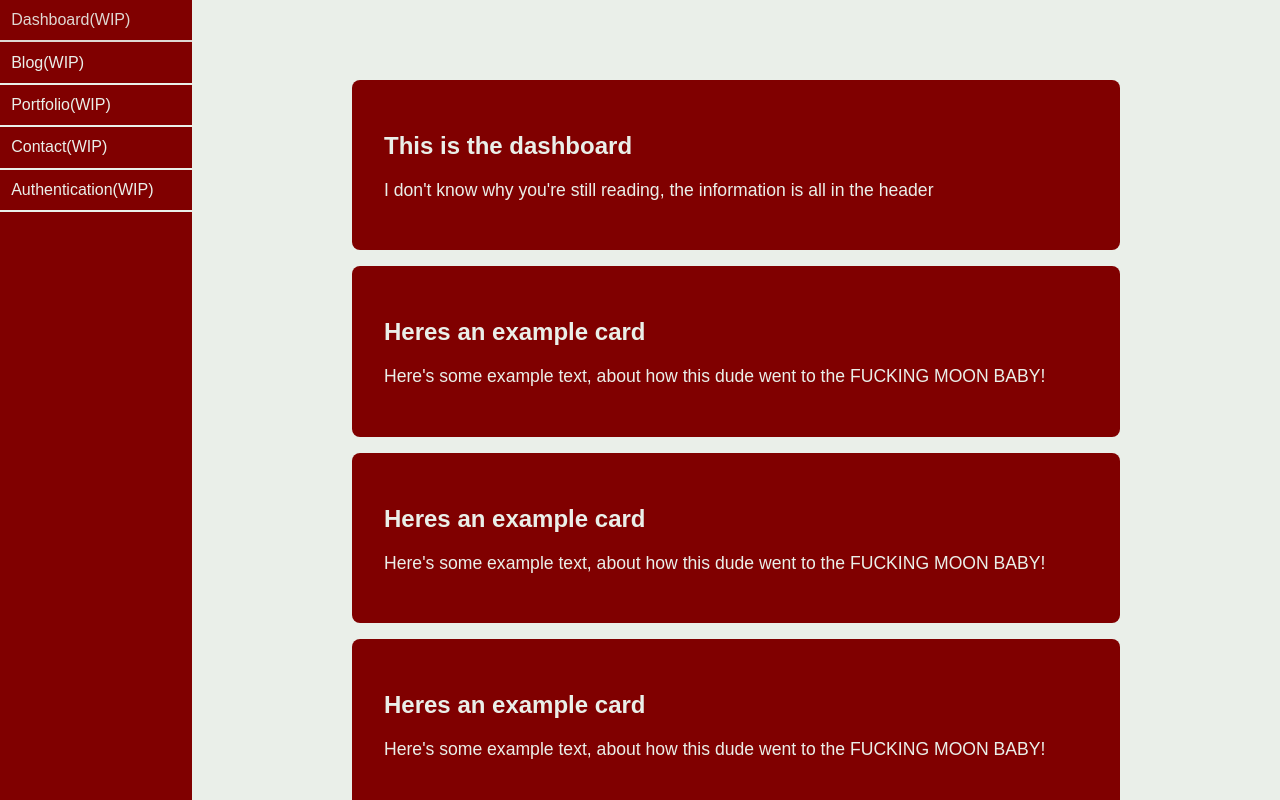
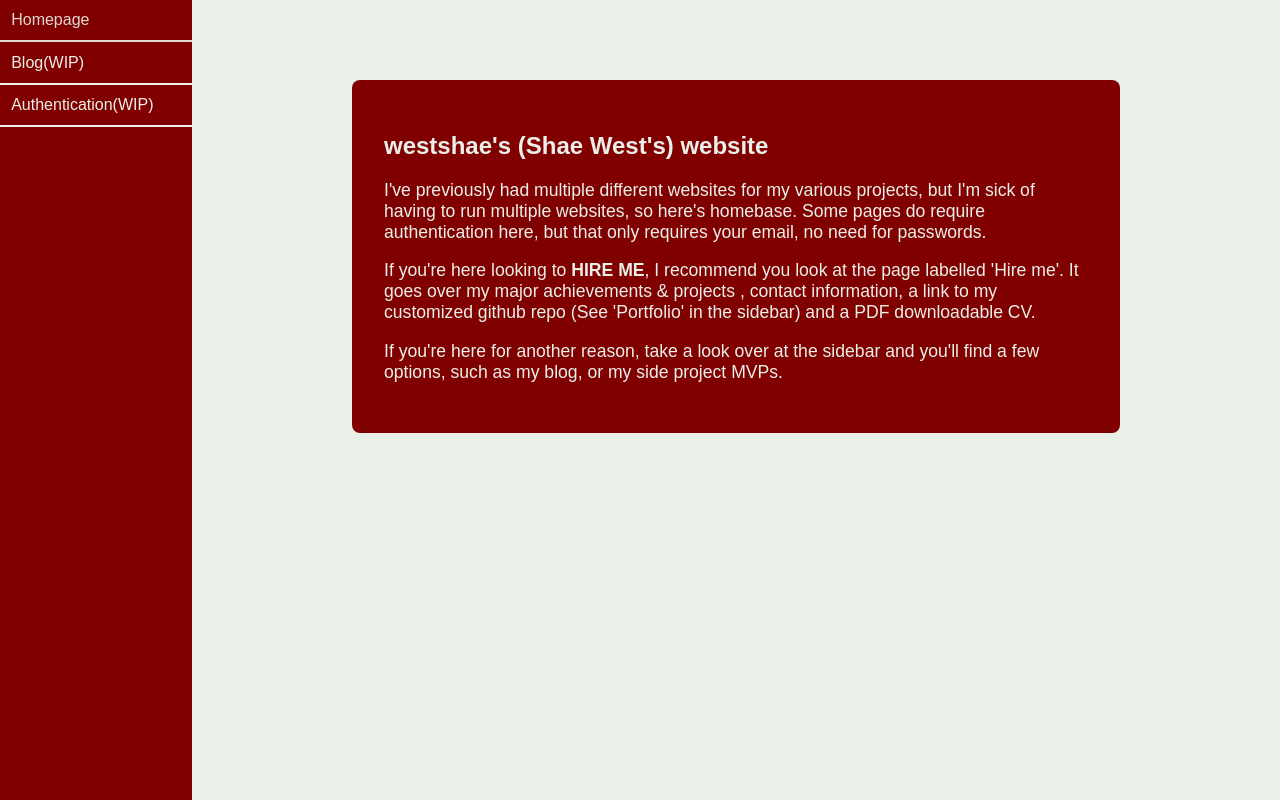
Before and after one commit to westshae/main-fe, an Angular app: page / in a window 1280 px wide. Built offline with nearby package versions, Linux system fonts and the light colour scheme.

Commit message:
Removed portfolio page

```diff
--- a/src/app/app-routing.module.ts
+++ b/src/app/app-routing.module.ts
@@ -2,8 +2,6 @@ import { NgModule } from '@angular/core';
 import { RouterModule, Routes } from '@angular/router';
 import { BlogComponent } from './pages/blog/blog.component';
 import { DashboardComponent } from './pages/dashboard/dashboard.component';
-import { PortfolioComponent } from './pages/portfolio/portfolio.component';
-import { ContactComponent } from './pages/contact/contact.component';
 import { AuthenticationComponent } from './pages/authentication/authentication.component';
 import { BlogTextComponent } from './pages/blogtext/blogtext.component';
 
@@ -13,8 +11,6 @@ const routes: Routes = [
   { path:'', component: DashboardComponent },
   { path:'blog', canActivate:[AuthGuard], component:BlogComponent },
   { path:'text/:id', canActivate:[AuthGuard], component: BlogTextComponent},
-  { path:'portfolio', component:PortfolioComponent },
-  { path:'contact', component:ContactComponent},
   { path:'authentication', component:AuthenticationComponent},
 ];
 
--- a/src/app/app.module.ts
+++ b/src/app/app.module.ts
@@ -7,8 +7,6 @@ import { SidebarComponent } from './components/sidebar/sidebar.component';
 import { ShellComponent } from './components/shell/shell.component';
 import { DashboardComponent } from './pages/dashboard/dashboard.component';
 import { BlogComponent } from './pages/blog/blog.component';
-import { PortfolioComponent } from './pages/portfolio/portfolio.component';
-import { ContactComponent } from './pages/contact/contact.component';
 import { AuthenticationComponent } from './pages/authentication/authentication.component';
 import { BlogTextComponent } from './pages/blogtext/blogtext.component';
 @NgModule({
@@ -18,8 +16,6 @@ import { BlogTextComponent } from './pages/blogtext/blogtext.component';
     ShellComponent,
     DashboardComponent,
     BlogComponent,
-    PortfolioComponent,
-    ContactComponent,
     AuthenticationComponent,
     BlogTextComponent
   ],
--- a/src/app/components/sidebar/sidebar.component.html
+++ b/src/app/components/sidebar/sidebar.component.html
@@ -1,7 +1,5 @@
 <div class="container">
-  <a routerLink="/"><button class="navlink">Dashboard(WIP)</button></a>
+  <a routerLink="/"><button class="navlink">Homepage</button></a>
   <a routerLink="/blog"><button class="navlink">Blog(WIP)</button></a>
-  <a routerLink="/portfolio"><button class="navlink">Portfolio(WIP)</button></a>
-  <a routerLink="/contact"><button class="navlink">Contact(WIP)</button></a>
   <a routerLink="/authentication"><button class="navlink">Authentication(WIP)</button></a>
 </div>
--- a/src/app/pages/contact/contact.component.html
+++ /dev/null
@@ -1,22 +0,0 @@
-<div class="page-container">
-  <div class="page-card">
-    <h2>This is the contact</h2>
-    <p>I don't know why you're still reading, the information is all in the header</p>
-  </div>
-  <div class="page-card">
-    <h2>Heres an example card</h2>
-    <p>Here's some example text, about how this dude went to the FUCKING MOON BABY!</p>
-  </div>
-  <div class="page-card">
-    <h2>Heres an example card</h2>
-    <p>Here's some example text, about how this dude went to the FUCKING MOON BABY!</p>
-  </div>
-  <div class="page-card">
-    <h2>Heres an example card</h2>
-    <p>Here's some example text, about how this dude went to the FUCKING MOON BABY!</p>
-  </div>
-  <div class="page-card">
-    <h2>Heres an example card</h2>
-    <p>Here's some example text, about how this dude went to the FUCKING MOON BABY!</p>
-  </div>
-</div>
--- a/src/app/pages/contact/contact.component.less
+++ /dev/null
@@ -1 +0,0 @@
-@import "../../app.component.less";
--- a/src/app/pages/dashboard/dashboard.component.html
+++ b/src/app/pages/dashboard/dashboard.component.html
@@ -1,22 +1,16 @@
 <div class="page-container">
   <div class="page-card">
-    <h2>This is the dashboard</h2>
-    <p>I don't know why you're still reading, the information is all in the header</p>
-  </div>
-  <div class="page-card">
-    <h2>Heres an example card</h2>
-    <p>Here's some example text, about how this dude went to the FUCKING MOON BABY!</p>
-  </div>
-  <div class="page-card">
-    <h2>Heres an example card</h2>
-    <p>Here's some example text, about how this dude went to the FUCKING MOON BABY!</p>
-  </div>
-  <div class="page-card">
-    <h2>Heres an example card</h2>
-    <p>Here's some example text, about how this dude went to the FUCKING MOON BABY!</p>
-  </div>
-  <div class="page-card">
-    <h2>Heres an example card</h2>
-    <p>Here's some example text, about how this dude went to the FUCKING MOON BABY!</p>
+    <h2>westshae's (Shae West's) website</h2>
+    <p>
+      I've previously had multiple different websites for my various projects, but I'm sick of having to run multiple websites, so here's homebase.
+      Some pages do require authentication here, but that only requires your email, no need for passwords.
+    </p>
+    <p>
+      If you're here looking to <B>HIRE ME</B>, I recommend you look at the page labelled 'Hire me'. It goes over my major achievements & projects
+      , contact information, a link to my customized github repo (See 'Portfolio' in the sidebar) and a PDF downloadable CV.
+    </p>
+    <p>
+      If you're here for another reason, take a look over at the sidebar and you'll find a few options, such as my blog, or my side project MVPs.
+    </p>
   </div>
 </div>
--- a/src/app/pages/portfolio/portfolio.component.html
+++ /dev/null
@@ -1,14 +0,0 @@
-<div class="page-container" >
-  <div *ngIf="repos.length == 0">
-    Loading
-  </div>
-  <div class="page-card" *ngFor="let repo of repos; let i = index" id="repo{{i}}">
-    <a target="_blank" href="{{repo.url}}">
-      <h2>{{repo.fullname}}</h2>
-    </a>
-    <p *ngIf="repo.description">{{repo.description}}</p>
-    <p>Last updated: {{repo.updatedAtFormatted}}</p>
-    <button *ngIf="repo.language" class="disabled-button">{{repo.language}}</button>
-    <button *ngIf="repo.archived == true" class="disabled-button">Archived</button>
-  </div>
-</div>
--- a/src/app/pages/portfolio/portfolio.component.less
+++ /dev/null
@@ -1 +0,0 @@
-@import "../../app.component.less";
--- a/src/app/pages/portfolio/portfolio.component.ts
+++ /dev/null
@@ -1,31 +0,0 @@
-import { Component, OnInit } from '@angular/core';
-import axios from 'axios';
-
-interface formattedRepo{
-  id:string,
-  name:string,
-  fullname:string,
-  description:string,
-  url:string,
-  language:string,
-  archived:boolean,
-  updatedAt:string,
-  updatedAtFormatted:string,
-}
-
-@Component({
-  selector: 'app-portfolio',
-  templateUrl: './portfolio.component.html',
-  styleUrls: ['./portfolio.component.less']
-})
-export class PortfolioComponent implements OnInit {
-  repos: Array<formattedRepo> = [];
-
-  ngOnInit(){
-    this.getRepos();
-  }
-
-  async getRepos() {
-    this.repos = await (await axios.get("http://localhost:5000/portfolio/preview")).data;
-  }
-}
```
Also changed, not shown: src/app/pages/contact/contact.component.ts (deleted, +0 -10 lines), 2 other files (tests, documents, lock files or other folders).
